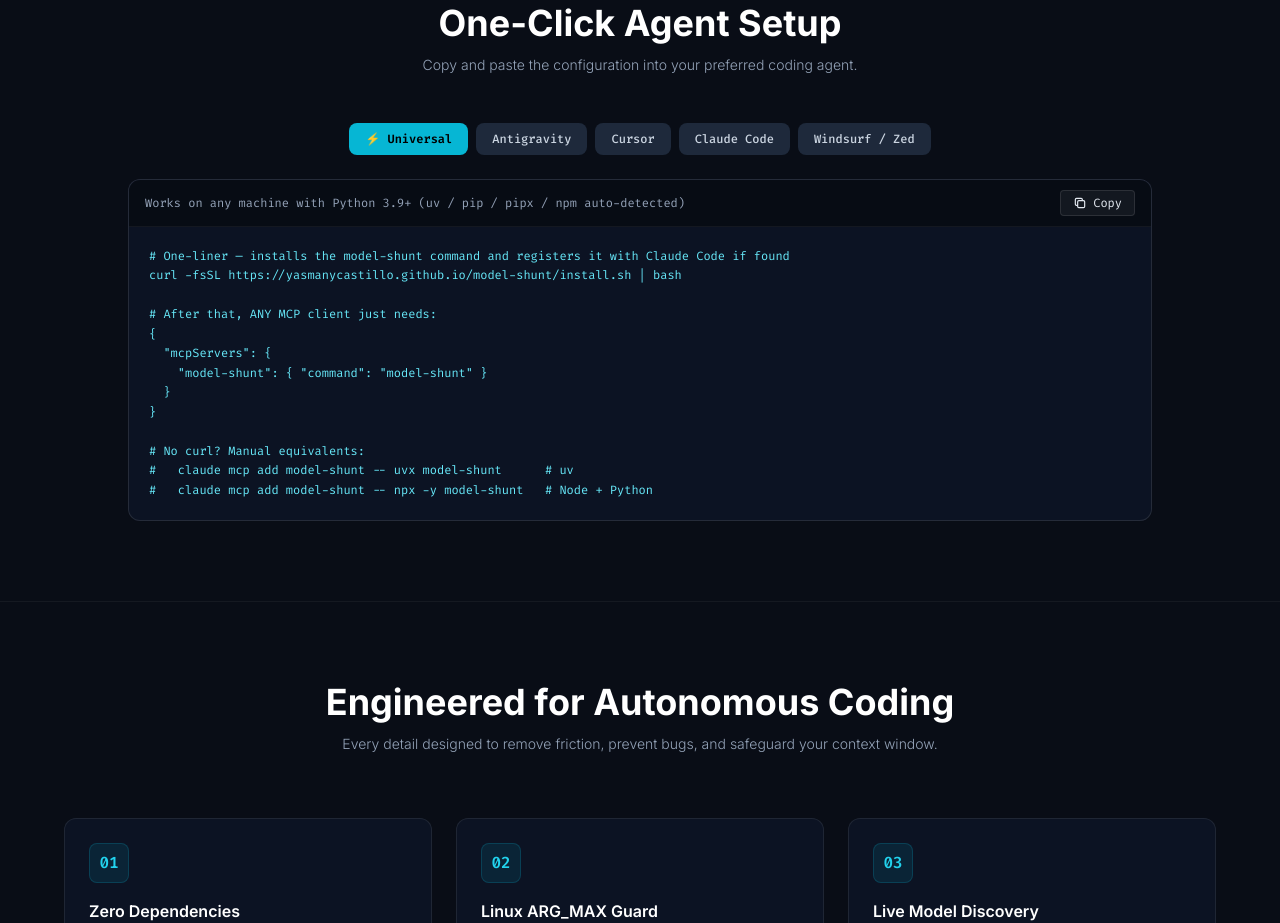
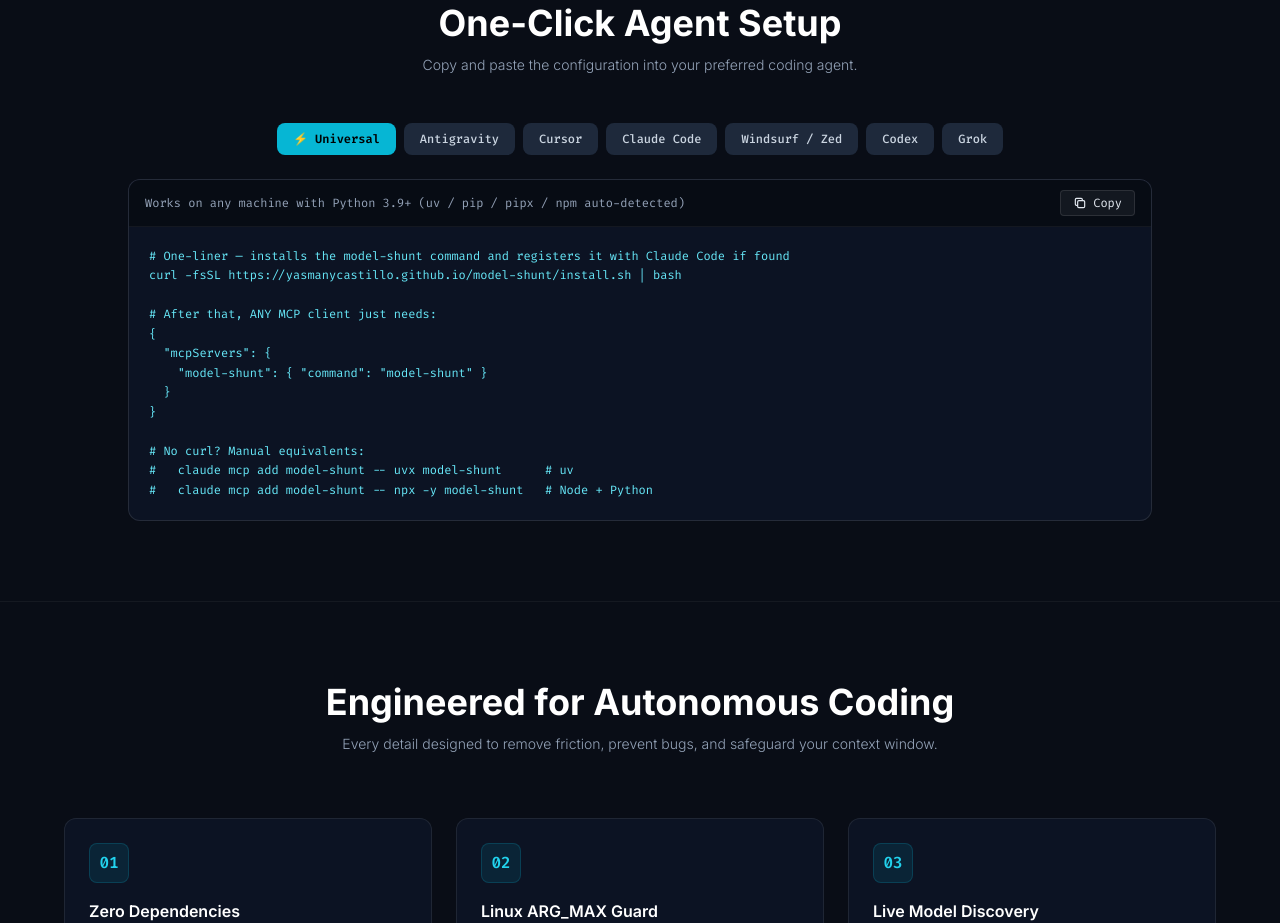
Before and after one commit to yasmanycastillo/agent-shunt, a website: page docs/index.html in a window 1280 px wide. Shown: the part 3320-4243 px from the top of the page. Drawn offline with nearby package versions, Linux system fonts and the light colour scheme.

Commit message:
docs: add Codex and Grok setup tabs

```diff
--- a/docs/index.html
+++ b/docs/index.html
@@ -406,6 +406,12 @@
         <button onclick="switchTab('windsurf')" id="tab-windsurf" class="tab-btn px-4 py-2 rounded-lg text-xs font-mono font-medium transition-all bg-slate-800 text-slate-300 hover:text-white">
           Windsurf / Zed
         </button>
+        <button onclick="switchTab('codex')" id="tab-codex" class="tab-btn px-4 py-2 rounded-lg text-xs font-mono font-medium transition-all bg-slate-800 text-slate-300 hover:text-white">
+          Codex
+        </button>
+        <button onclick="switchTab('grok')" id="tab-grok" class="tab-btn px-4 py-2 rounded-lg text-xs font-mono font-medium transition-all bg-slate-800 text-slate-300 hover:text-white">
+          Grok
+        </button>
       </div>
 
       <!-- Code Box -->
@@ -578,7 +584,15 @@
         file: "Claude Code plugin (hooks + skills + MCP server)",
         code: `# Install as Claude Code plugin — PreToolUse hooks + skills + MCP server in one\n/plugin marketplace add yasmanycastillo/model-shunt\n/plugin install shunt@model-shunt\n\n# Or register only the MCP server (if you ran install.sh, it is already done)\nclaude mcp add model-shunt -- model-shunt`
       },
-      windsurf: {
+      codex: {
+        file: "~/.codex/config.toml",
+        code: `# Codex CLI (OpenAI) — MCP servers live in config.toml\n[mcp_servers.model-shunt]\ncommand = "model-shunt"\nenv = { "SHUNT_PROVIDER" = "gemini", "SHUNT_MODEL" = "auto", "GEMINI_API_KEY" = "YOUR_API_KEY" }`
+      },
+      grok: {
+        file: "~/.grok/settings.json — mcpServers",
+        code: `\n  "mcpServers": {\n    "model-shunt": {\n      "command": "model-shunt",\n      "env": {\n        "SHUNT_PROVIDER": "gemini",\n        "SHUNT_MODEL": "auto",\n        "GEMINI_API_KEY": "YOUR_API_KEY"\n      }\n    }\n  }\n`
+      },
+            windsurf: {
         file: "~/.codeium/windsurf/mcp_config.json",
         code: `{\n  "mcpServers": {\n    "model-shunt": {\n      "command": "model-shunt",  // after install.sh (or: uvx model-shunt)\n      "env": {\n        "SHUNT_PROVIDER": "groq",\n        "SHUNT_MODEL": "auto",\n        "GROQ_API_KEY": "YOUR_GROQ_API_KEY"\n      }\n    }\n  }\n}`
       }
```
